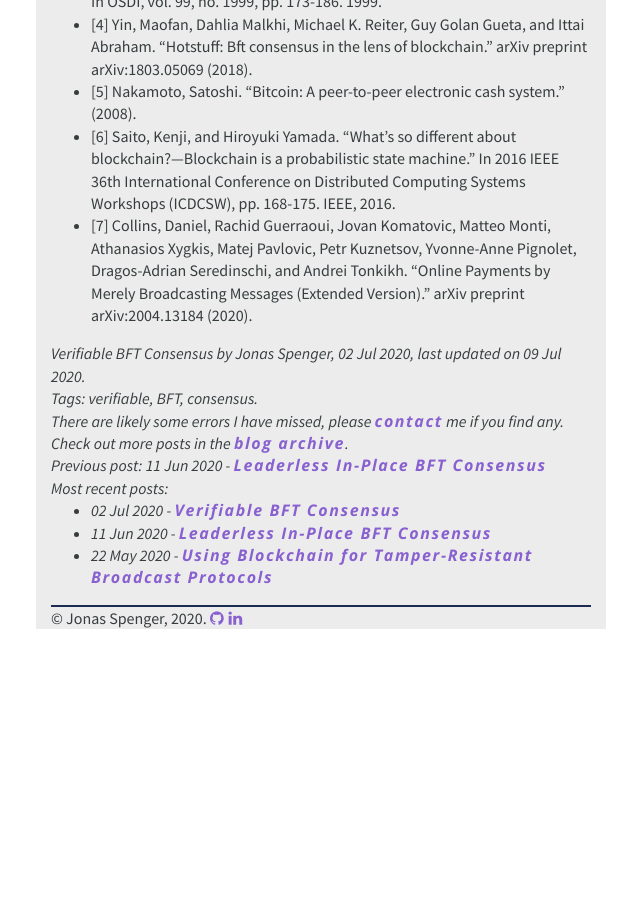
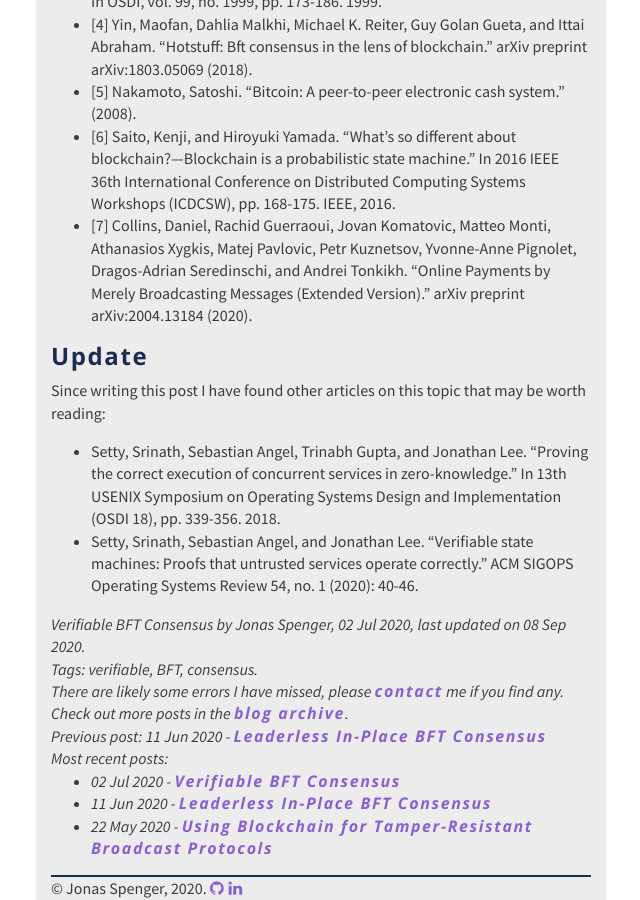
Before and after one commit to jspenger/jspenger.github.io, a Jekyll site: the page built from _posts/2020-07-02-verifiable-bft-consensus.md, in a window 1280 px wide and 900 px high, scrolled down 3352 px. Shown: the whole window, without its empty margins (319-959 px from the left). Built offline with Jekyll 4.4.1, drawn with Linux system fonts in a browser that asks for light colours; before the commit the page ends 3981 px from its top, so only the background shows below that.

Commit message:
Update 2020-07-02-verifiable-bft-consensus.md

```diff
--- a/_posts/2020-07-02-verifiable-bft-consensus.md
+++ b/_posts/2020-07-02-verifiable-bft-consensus.md
@@ -3,7 +3,7 @@ layout: post
 title: Verifiable BFT Consensus
 date: 2020-07-02
 tags: verifiable BFT consensus
-lastupdatedon: 2020-07-09
+lastupdatedon: 2020-09-08
 ---
 
 # Verifiable Byzantine Fault Tolerant Consensus
@@ -93,3 +93,8 @@ A possibility is to further explore probabilistic verifiability and probabilisti
 - [5] Nakamoto, Satoshi. "Bitcoin: A peer-to-peer electronic cash system." (2008).
 - [6] Saito, Kenji, and Hiroyuki Yamada. "What’s so different about blockchain?—Blockchain is a probabilistic state machine." In 2016 IEEE 36th International Conference on Distributed Computing Systems Workshops (ICDCSW), pp. 168-175. IEEE, 2016.
 - [7] Collins, Daniel, Rachid Guerraoui, Jovan Komatovic, Matteo Monti, Athanasios Xygkis, Matej Pavlovic, Petr Kuznetsov, Yvonne-Anne Pignolet, Dragos-Adrian Seredinschi, and Andrei Tonkikh. "Online Payments by Merely Broadcasting Messages (Extended Version)." arXiv preprint arXiv:2004.13184 (2020).
+
+## Update
+Since writing this post I have found other articles on this topic that may be worth reading:
+- Setty, Srinath, Sebastian Angel, Trinabh Gupta, and Jonathan Lee. "Proving the correct execution of concurrent services in zero-knowledge." In 13th USENIX Symposium on Operating Systems Design and Implementation (OSDI 18), pp. 339-356. 2018.
+- Setty, Srinath, Sebastian Angel, and Jonathan Lee. "Verifiable state machines: Proofs that untrusted services operate correctly." ACM SIGOPS Operating Systems Review 54, no. 1 (2020): 40-46.
```
